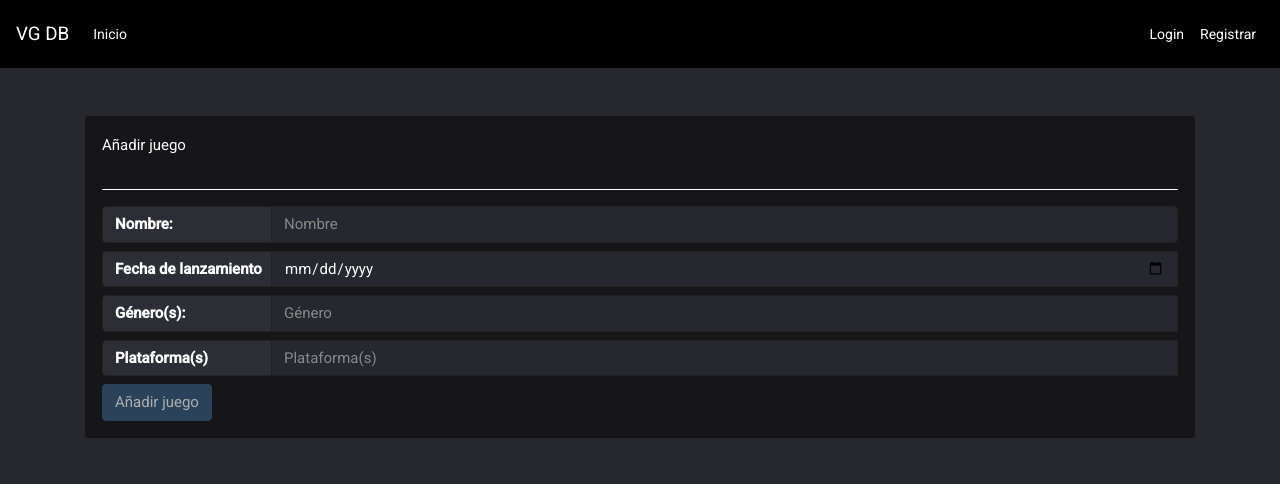
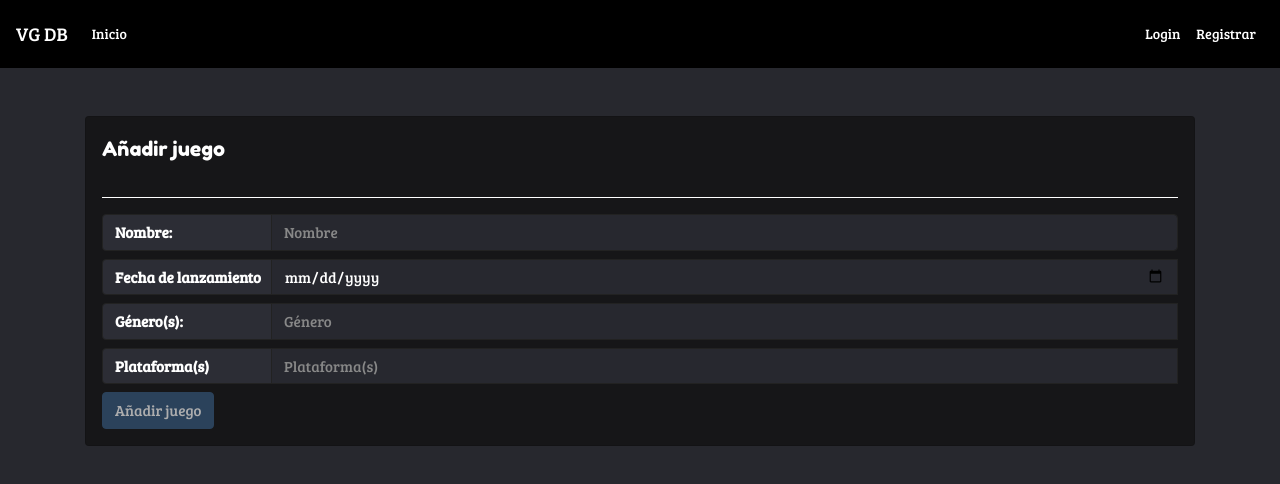
Before and after one commit to DaniDAM99/vg_db_web, an Angular app: page /add_juego in a window 1280 px wide. Shown: the top 484 px of the page. Built offline with nearby package versions, Linux system fonts and the light colour scheme.

Commit message:
Fuente cambiada

```diff
--- a/src/app/componentes/add-juego/add-juego.component.html
+++ b/src/app/componentes/add-juego/add-juego.component.html
@@ -1,5 +1,5 @@
 <div class="card p-3 dark-card">
-    <h4>Añadir juego</h4>
+    <h2>Añadir juego</h2>
     <hr>
     <div *ngIf='error' class="alert alert-danger alert-dismissible fade show" role="alert">
         <button type="button" class="close" data-dismiss="alert" aria-label="Close">
--- a/src/app/componentes/home/home.component.html
+++ b/src/app/componentes/home/home.component.html
@@ -1,4 +1,4 @@
-<h3>Juegos</h3>
+<h1>Juegos</h1>
 <div class="">
     <hr>
     <div class="px-4" style="height: 1rem; margin-top: -1%;">
--- a/src/app/componentes/listas/listas.component.html
+++ b/src/app/componentes/listas/listas.component.html
@@ -1,4 +1,4 @@
-<h3>Listas</h3>
+<h2>Listas</h2>
 <div class="">
     <hr>
 
--- a/src/app/componentes/navegacion/navegacion.component.html
+++ b/src/app/componentes/navegacion/navegacion.component.html
@@ -1,5 +1,5 @@
 <nav class="navbar navbar-expand-md navbar-style">
-  <a class="navbar-brand" href="#">VG DB</a>
+  <a class="navbar-brand" routerLink = "/">VG DB</a>
 
   <button class="navbar-toggler" type="button" data-toggle="collapse" data-target="#collapsibleNavbar">
     <span class="navbar-toggler-icon"></span>
@@ -8,7 +8,7 @@
   <div class="collapse navbar-collapse" id="collapsibleNavbar">
     <ul class="navbar-nav mr-auto mt-2 mt-lg-0">
       <li class="nav-item">
-        <a class="nav-link"routerLink = "/">Inicio</a>
+        <a class="nav-link" routerLink = "/">Inicio</a>
       </li>
       <ng-template [ngIf]='isLogged()'>
       <li class="nav-item">
--- a/src/index.html
+++ b/src/index.html
@@ -11,9 +11,10 @@
   <script src="https://cdnjs.cloudflare.com/ajax/libs/popper.js/1.12.9/umd/popper.min.js" integrity="sha384-ApNbgh9B+Y1QKtv3Rn7W3mgPxhU9K/ScQsAP7hUibX39j7fakFPskvXusvfa0b4Q" crossorigin="anonymous"></script>
   <script src="https://maxcdn.bootstrapcdn.com/bootstrap/4.0.0/js/bootstrap.min.js" integrity="sha384-JZR6Spejh4U02d8jOt6vLEHfe/JQGiRRSQQxSfFWpi1MquVdAyjUar5+76PVCmYl" crossorigin="anonymous"></script>
   <link rel="icon" type="image/x-icon" href="favicon.ico">
+
   <link rel="preconnect" href="https://fonts.gstatic.com">
+  <link href="https://fonts.googleapis.com/css2?family=Bree+Serif&family=Fredoka+One&display=swap" rel="stylesheet">
 
-  <link href="https://fonts.googleapis.com/css2?family=Roboto:wght@300;400;500&display=swap" rel="stylesheet">
   <link href="https://fonts.googleapis.com/icon?family=Material+Icons" rel="stylesheet">
 </head>
 <body class="mat-typography">
--- a/src/styles.css
+++ b/src/styles.css
@@ -57,6 +57,7 @@ hr {
 h1, h2, h3, h4, h5, h6 {
     color: white;
     margin-bottom: -1%;
+    font-family: 'Fredoka One', cursive !important;
 }
 
 .input-text, .input-text:focus {
@@ -77,3 +78,7 @@ h1, h2, h3, h4, h5, h6 {
 html, body { height: 100%; }
 
 body { margin: 0;}
+
+* {
+    font-family: 'Bree Serif', serif;
+}
```
